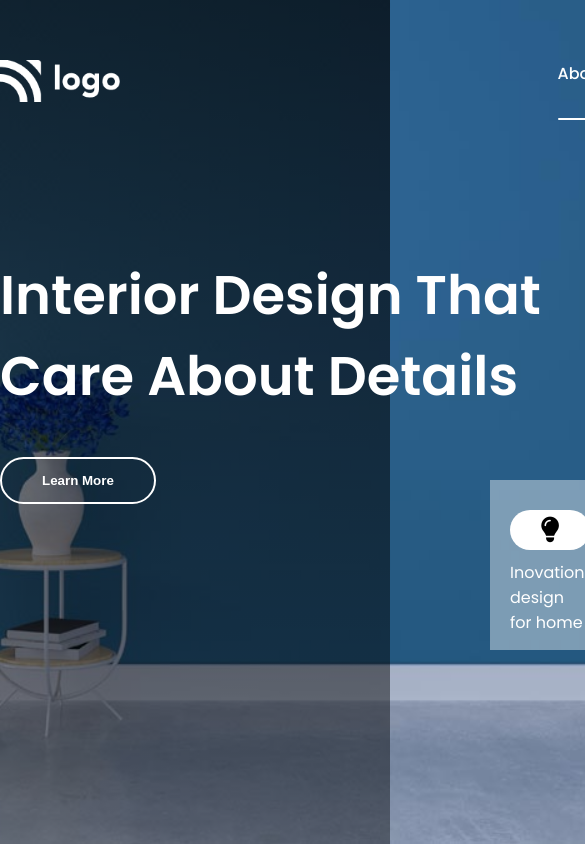
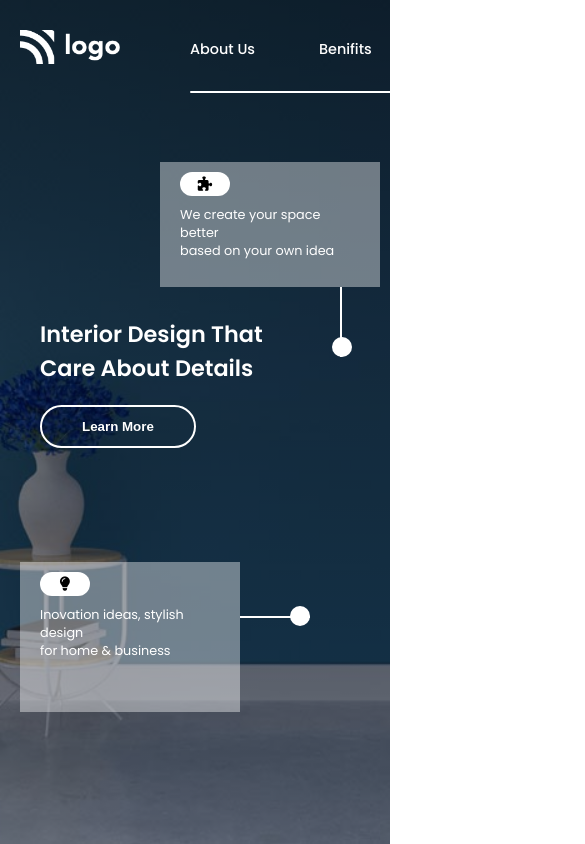
Before and after one commit to avadhutlohar/10-Interior-designer-landing-page, a plain HTML site: page index.html in a window 390 px wide. Shown: the top 844 px of the page, 585 px wide, since content can reach past the window. Drawn offline with Linux system fonts and the light colour scheme.

Commit message:
Responsive

```diff
--- a/css/style.css
+++ b/css/style.css
@@ -1,19 +1,25 @@
-@import url('https://fonts.googleapis.com/css2?family=Poppins:wght@100;200;300;400;500;600&display=swap');
+@import url("https://fonts.googleapis.com/css2?family=Poppins:wght@100;200;300;400;500;600&display=swap");
 * {
   padding: 0;
   margin: 0;
 }
 
 body {
-    background-image: linear-gradient(to bottom, rgba(0,0,0,.7), rgba(0,0,0,.4)), url("../images/bg.jpg");
+  background-image: linear-gradient(
+      to bottom,
+      rgba(0, 0, 0, 0.7),
+      rgba(0, 0, 0, 0.4)
+    ),
+    url("../images/bg.jpg");
   background-repeat: no-repeat;
   background-position: center;
   background-size: cover;
   height: 100vh;
   font-family: "Poppins", sans-serif;
+  overflow: hidden;
 }
 .container {
-    width: 80rem;
+  max-width: 80rem;
   margin: 0 auto;
 }
 
@@ -24,6 +30,7 @@ body {
   height: 20vh;
   align-items: center;
   justify-content: space-between;
+  overflow-x: auto;
 }
 .navbar .logo img {
   width: 120px;
@@ -31,7 +38,7 @@ body {
 .navbar .list {
   list-style-type: none;
   display: flex;
-    color: #FFFFFF;
+  color: #ffffff;
   gap: 49px;
   align-items: center;
   font-weight: 500;
@@ -46,10 +53,13 @@ body {
   content: "";
   height: 2px;
   border-radius: 40px;
-    background-color: #FFFFFF;
+  background-color: #ffffff;
   width: 100%;
   display: block;
   margin-top: 20px;
+}
+
+@media only screen and (max-width: 1030px) {
 }
 
 /*---------------------- hero -------------------------*/
@@ -57,7 +67,7 @@ body {
   display: flex;
   justify-content: space-between;
   align-items: center;
-    color: #FFFFFF;
+  color: #ffffff;
   height: 50vh;
 }
 .hero .left h1 {
@@ -65,7 +75,7 @@ body {
 }
 .hero .left button {
   background-color: transparent;
-    border: 2.8px solid #FFFFFF;
+  border: 2.8px solid #ffffff;
   color: inherit;
   border-radius: 40px;
   padding: 14px 40px;
@@ -77,7 +87,7 @@ body {
   position: relative;
 }
 .hero .right .square {
-    background-color: rgba(255,255,255,.4);
+  background-color: rgba(255, 255, 255, 0.4);
   margin-bottom: 20px;
   position: absolute;
   right: 0px;
@@ -86,7 +96,7 @@ body {
   height: 135px;
 }
 .hero .right .square:last-child {
-    background-color: rgba(255,255,255,.4);
+  background-color: rgba(255, 255, 255, 0.4);
   margin-bottom: 20px;
   position: absolute;
   right: 0px;
@@ -103,7 +113,7 @@ body {
   top: 100px;
 }
 .hero .right .square:nth-child(1) .icon {
-    background-color: #FFFFFF;
+  background-color: #ffffff;
   height: 40px;
   width: 80px;
   color: #000000;
@@ -118,7 +128,7 @@ body {
   font-size: 1.6rem;
 }
 .hero .right .square:nth-child(2) .icon {
-    background-color: #FFFFFF;
+  background-color: #ffffff;
   height: 40px;
   width: 80px;
   color: #000000;
@@ -136,7 +146,7 @@ body {
   position: absolute;
   height: 70px;
   width: 2px;
-    background-color: #FFFFFF;
+  background-color: #ffffff;
   top: 155px;
   left: 220px;
 }
@@ -144,7 +154,7 @@ body {
   position: absolute;
   height: 70px;
   width: 2px;
-    background-color: #FFFFFF;
+  background-color: #ffffff;
   right: -36px;
   top: 20px;
   transform: rotate(-90deg);
@@ -154,7 +164,109 @@ body {
   width: 20px;
   height: 20px;
   border-radius: 50px;
-    background-color: #FFFFFF;
+  background-color: #ffffff;
   bottom: 0;
   left: -8px;
 }
+
+@media only screen and (max-width: 1030px) {
+  .hero .left h1 {
+    font-size: 2.4rem;
+  }
+}
+
+@media only screen and (max-width: 981px) {
+  .navbar {
+    height: 12vh;
+  }
+  .logo {
+    margin-right: 70px;
+    margin-left: 20px;
+  }
+  .logo img {
+    width: 100px !important;
+  }
+  .navbar .list {
+    font-size: 0.9rem;
+    margin-top: 20px !important;
+  }
+  .navbar .list .list-item {
+    width: 80px;
+  }
+  .navbar .list .list-item:last-child {
+    width: 180px;
+  }
+  .hero .left {
+    margin-top: 140px;
+    margin-left: 40px;
+  }
+  .hero .left h1 {
+    font-size: 1.4rem !important;
+  }
+  .hero .right .square:nth-child(1) {
+    right: 10px;
+  }
+  .hero .right .square:nth-child(2) {
+    right: 150px !important;
+    top: 250px !important;
+  }
+  .square:first-child .circle-line {
+    top: 125px;
+    left: 180px;
+  }
+  .hero .left button {
+    border-radius: 40px;
+    padding: 12px 40px;
+    cursor: pointer;
+    margin-top: 20px;
+  }
+
+  .hero .right .square {
+    right: 0px;
+    width: 180px;
+    padding: 10px 20px;
+    height: 105px;
+  }
+  .hero .right .square:last-child {
+    right: 0px;
+    width: 180px !important;
+    padding: 10px 20px;
+    height: 130px !important;
+  }
+  .hero .right .square:last-child p {
+    font-size: 0.8rem !important;
+  }
+  .hero .right .square p {
+    font-size: 0.8rem;
+  }
+  .hero .right .square:last-child {
+    background-color: rgba(255, 255, 255, 0.4);
+    margin-bottom: 20px;
+    position: absolute;
+    right: 0px;
+    width: 250px;
+    padding: 10px 20px;
+    height: 150px;
+  }
+  .hero .right .square:nth-child(1) .icon {
+    background-color: #ffffff;
+    height: 24px;
+    width: 50px;
+    margin-top: 0px;
+  }
+  .hero .right .square:nth-child(2) .icon {
+    background-color: #ffffff;
+    height: 24px;
+    width: 50px;
+    margin-top: 0px;
+  }
+  .hero .right .square:nth-child(1) .icon i {
+    font-size: 0.9rem;
+  }
+  .hero .right .square:nth-child(2) .icon i {
+    font-size: 0.9rem;
+  }
+  .hero .left h1 {
+    font-size: 1rem;
+  }
+}
--- a/index.html
+++ b/index.html
@@ -29,7 +29,7 @@
             <li class="list-item">Services</li>
             <li class="list-item">
               <p>Call Us</p>
-                            <p>+31 (097) 654 54 34</p>
+              <p>+91 (097) 564 54 54</p>
             </li>
           </ul>
         </div>
```
Lines whose indentation alone changed are shown as unchanged.
